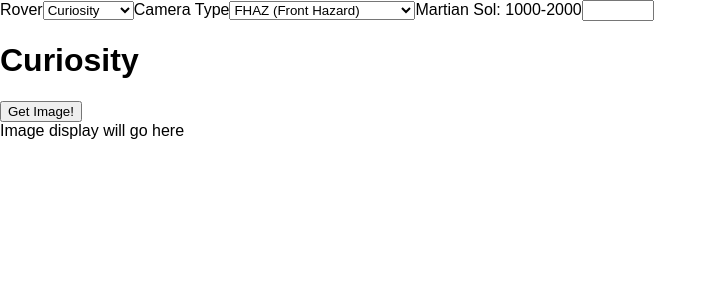
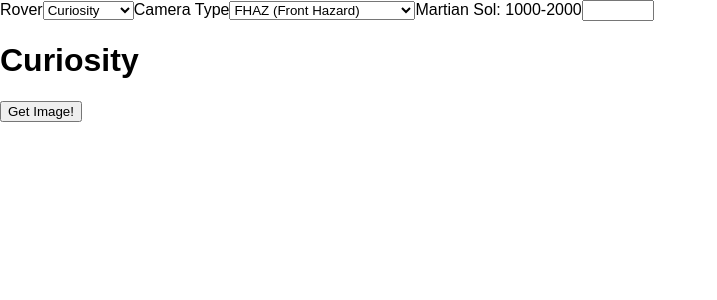
Before and after one commit to cayates/mars-rover-application, a React (Create React App) app: page / in a window 1280 px wide. Shown: the top 300 px of the page, without its empty margins (0-717 px from the left). Built offline with nearby package versions, Linux system fonts and the light colour scheme.

Commit message:
functionality working correct

```diff
--- a/src/components/App.js
+++ b/src/components/App.js
@@ -10,14 +10,14 @@
   constructor(props){
     super(props);
       this.state = {
-        images: []
+        photos: []
       }
   }
 
   populatePictures = (imageUrl) =>{
     getPictures(imageUrl).then((response)=>{
-    console.log(response.data)
-      this.setState({images: response.data})
+    console.log(response)
+      this.setState({photos: response.data.photos})
     })
   }
 
@@ -26,7 +26,7 @@
       <div>
         <GetImageForm
         populatePictures = {this.populatePictures}
-
+        photos={this.state.photos}
         />
       </div>
     );
--- a/src/components/GetImageForm.js
+++ b/src/components/GetImageForm.js
@@ -41,7 +41,6 @@
       }
 
     render(){
-        console.log(this.state)
         return(
         <div>
             <form className = "roverSearchBar">
@@ -64,9 +63,16 @@
             <GetImageButton
             fetchRoverImage = {this.fetchRoverImage}
             />
-            <ImageDisplay
+            {this.props.photos.map((roverPhotos)=>{
+                return(
+                <ImageDisplay
+                key={roverPhotos.id}
+                roverPhotos={roverPhotos.img_src}
+                />
+                )
+            }
+            )}
 
-            />
         </div>
         )
     }
--- a/src/components/ImageDisplay.js
+++ b/src/components/ImageDisplay.js
@@ -1,7 +1,3 @@
-// ImageDisplay
-
-// this component should be a stateless functional component that receives the images, maps over them from props passed by the GetImageForm and displays them in a list fashion.
-
 import React, {Component} from 'react';
 
 export default class ImageDisplay extends Component{
@@ -10,7 +6,7 @@
     render(){
         return(
             <div>
-                Image display will go here
+                <img src = {this.props.roverPhotos} alt="rover"/>
             </div>
         )
     }
```
